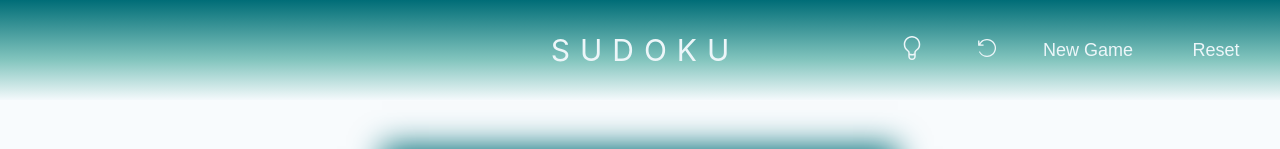
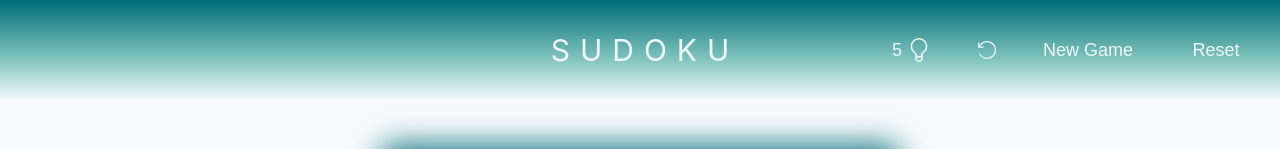
Before and after one commit to olyt/sudoku, a React (Create React App) app: page / in a window 1280 px wide. Shown: the top 149 px of the page. Built offline with nearby package versions, Linux system fonts and the light colour scheme.

Commit message:
add hints count to button

```diff
--- a/src/components/Buttons/Blocks/FeatureButtons.tsx
+++ b/src/components/Buttons/Blocks/FeatureButtons.tsx
@@ -22,6 +22,7 @@ const FeatureButtons: React.FC = () => {
   return (
     <>
       <FeatureButton onClick={handleHint} $error={!hints}>
+        <span>{hints}</span>
         <HintIcon $error={!hints} />
       </FeatureButton>
       <FeatureButton onClick={handleUndo} $error={history.error}>
--- a/src/components/Buttons/FeatureButton.tsx
+++ b/src/components/Buttons/FeatureButton.tsx
@@ -56,6 +56,10 @@ const buttonErrorCss = css`
 `;
 
 const FeatureButton = styled(HeaderButton)<TStyledProps>`
+  display: flex;
+  align-items: center;
+  justify-content: center;
+  gap: 5px;
   width: 75px;
 
   &:hover {
```
